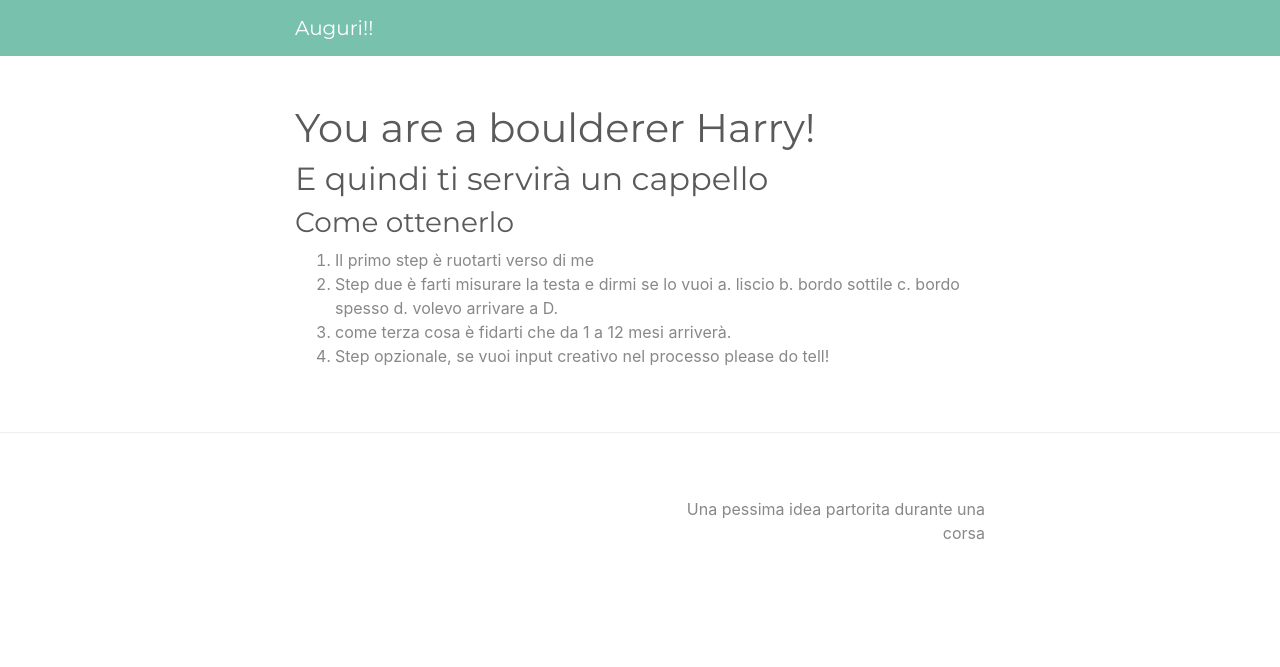
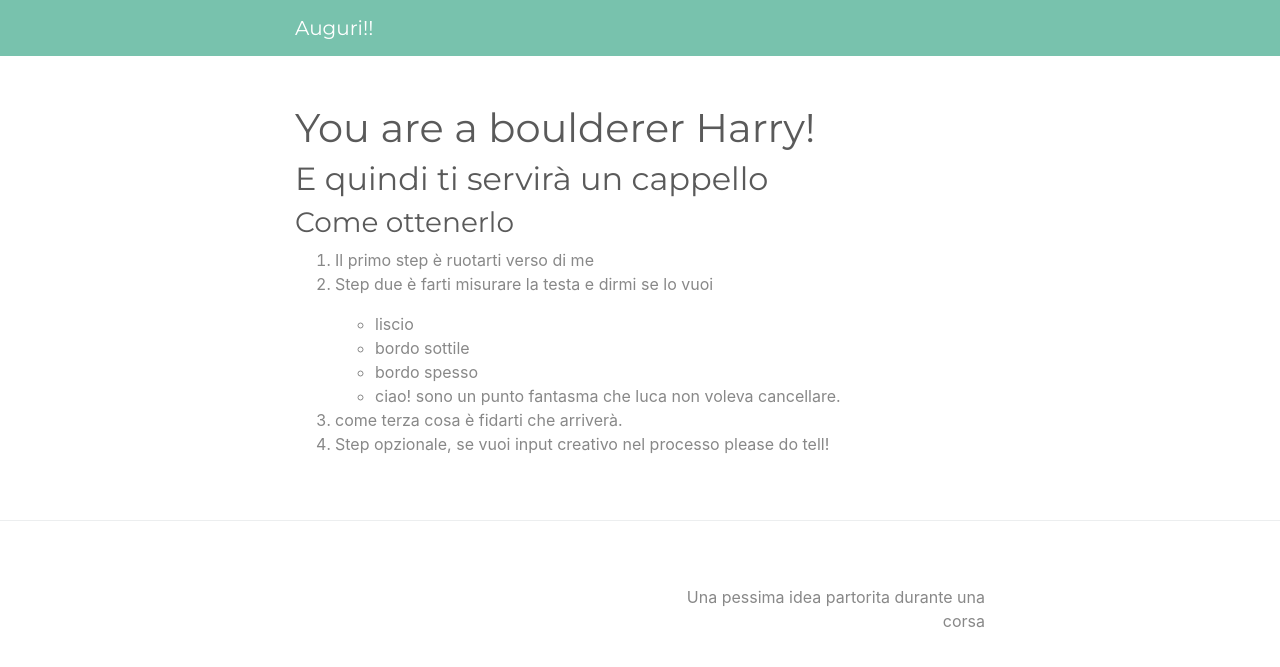
Before and after one commit to ifdevurandom/mariabday, a Jekyll site: the page built from index.md, in a window 1280 px wide. Shown: the top 667 px of the page. Built offline with Jekyll 4.4.1, drawn with Linux system fonts in a browser that asks for light colours.

Commit message:
Modified

```diff
--- a/index.md
+++ b/index.md
@@ -8,9 +8,11 @@ title: You are a boulderer Harry!
 ### Come ottenerlo
 1. Il primo step è ruotarti verso di me
 2. Step due è farti misurare la testa e dirmi se lo vuoi
-    a. liscio
-    b. bordo sottile
-    c. bordo spesso
-    d. volevo arrivare a D.
-3. come terza cosa è fidarti che da 1 a 12 mesi arriverà.
+
+    - liscio
+    - bordo sottile
+    - bordo spesso
+    - ciao! sono un punto fantasma che luca non voleva cancellare.
+
+3. come terza cosa è fidarti che arriverà.
 4. Step opzionale, se vuoi input creativo nel processo please do tell!
```
